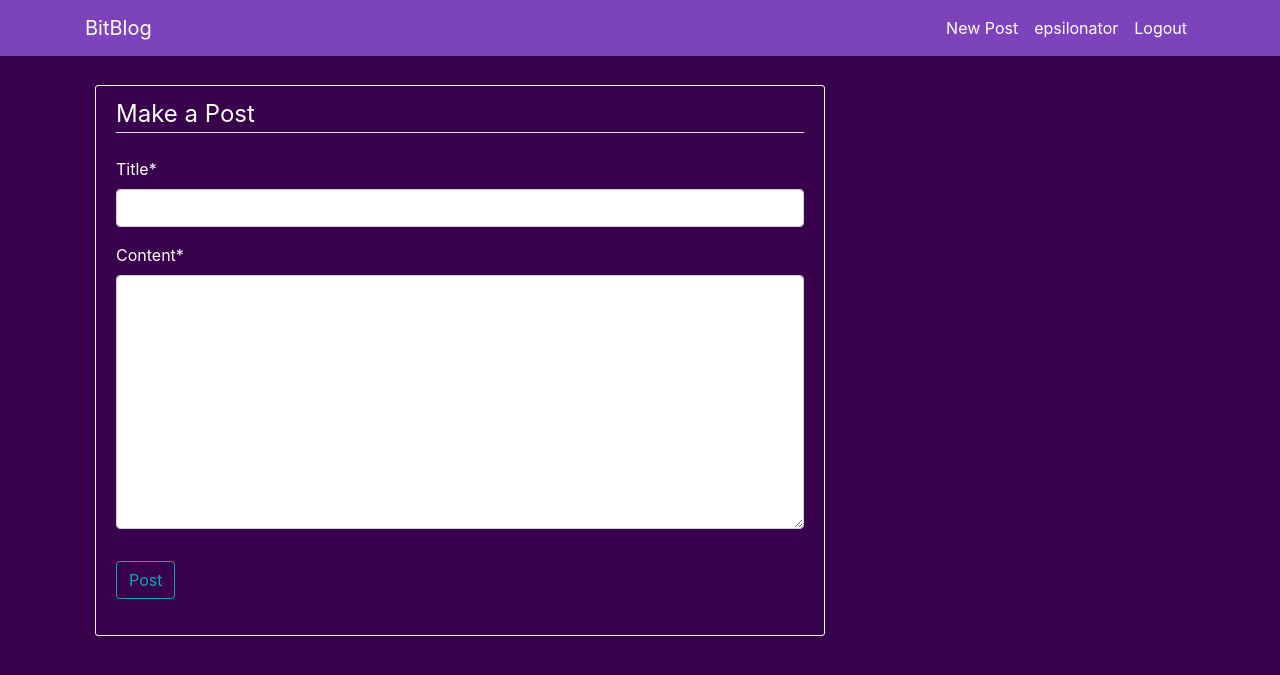
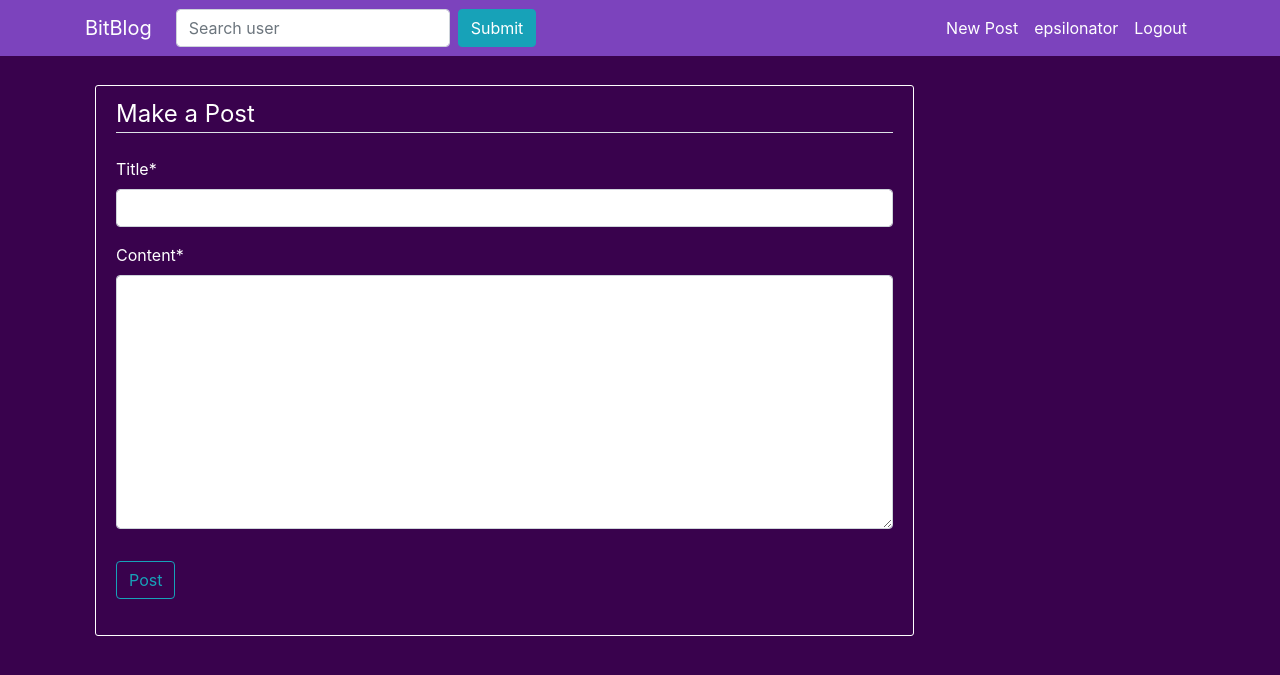
Before and after one commit to clueless-skywatcher/bitblog, a Django app: page /post/create/ in a window 1280 px wide. Shown: the top 675 px of the page. Run offline with Django 3.2, Linux system fonts and the light colour scheme; a user stored in the database is signed in; some libraries are stand-ins or nearby versions.

Commit message:
Added a user search bar and rich text posting feature

```diff
--- a/bitblog/settings.py
+++ b/bitblog/settings.py
@@ -39,6 +39,7 @@ INSTALLED_APPS = [
     'django.contrib.messages',
     'django.contrib.staticfiles',
     'rest_framework',
+    'ckeditor',
     'blog'
 ]
 
--- a/blog/models.py
+++ b/blog/models.py
@@ -4,12 +4,13 @@ from django.contrib.auth.models import User
 from django.urls import reverse
 from django.db.models.signals import post_save
 from django.dispatch import receiver
+from ckeditor.fields import RichTextField
 
 User._meta.get_field('email')._unique = True
 
 class BlogPost(models.Model):
 	title = models.CharField(max_length = 50)
-	content = models.TextField()
+	content = RichTextField()
 	post_date = models.DateTimeField(default = timezone.now)
 	author = models.ForeignKey(User, on_delete = models.CASCADE)
 	votes = models.IntegerField(default = 0)
--- a/blog/templates/blog/base.html
+++ b/blog/templates/blog/base.html
@@ -17,6 +17,10 @@
 	      		</button>
 	      		<div class="collapse navbar-collapse" id="navbarToggle">
 	        		<div class="navbar-nav mr-auto">
+	        			<form class="form-inline my-2 my-lg-0" action="{% url 'search-user' %}" method="get">
+	        				<input type="search" name="searchkey" placeholder="Search user" class="form-control mr-sm-2"/>
+	        				<button class="btn btn-info mr-2" type="submit">Submit</button>
+	        			</form>
 	        		</div>
 	        		{% if user.is_authenticated %}
 		        		<div class="navbar-nav">
--- a/blog/templates/blog/blogpost_form.html
+++ b/blog/templates/blog/blogpost_form.html
@@ -2,11 +2,12 @@
 {% load crispy_forms_tags %}
 
 {% block content %}
-	<div class = "content-section">
+	<div class = "content-section" style="width: 64vw">
 		<form method = "POST">
 			{% csrf_token %}
 			<fieldset class = "form-group">
 				<legend class = "border-bottom mb-4">Make a Post</legend>
+				{{ form.media }}
 				{{ form | crispy }}
 			</fieldset>
 			<div class="form-group">
--- a/blog/templates/blog/post.html
+++ b/blog/templates/blog/post.html
@@ -14,7 +14,7 @@
 				{% endif %}
 			</div>
 			<hr>
-			<p class="article-content">{{ post.content | linebreaks }}</p>
+			<p class="article-content">{{ post.content | safe | linebreaks }}</p>
 			<hr>
 			{% if user.is_authenticated %}
 				<form method = "POST">
--- a/blog/templates/blog/profile.html
+++ b/blog/templates/blog/profile.html
@@ -23,7 +23,7 @@
 						<small class="text-muted">{{ post.post_date }}</small>
 					</div>
 					<h2><a class="article-title" href="{% url 'post' post.id %}">{{ post.title }}</a></h2>
-					<p class="article-content">{{ post.content | linebreaks | truncatewords:"100" }}</p>
+					<p class="article-content">{{ post.content | safe | linebreaks | truncatewords:"100" }}</p>
 					<small class="text-muted">{{ post.blogcomment_set.count }} Comment(s)</small>
 				</div>
 			</article>
--- a/blog/templates/index.html
+++ b/blog/templates/index.html
@@ -9,7 +9,7 @@
 					<small class="text-muted">{{ post.post_date }}</small>
 				</div>
 				<h2><a class="article-title" href="{% url 'post' post.id %}">{{ post.title }}</a></h2>
-				<p class="article-content">{{ post.content | linebreaks | truncatewords:"100" }}</p>
+				<p class="article-content">{{ post.content | safe | linebreaks | truncatewords:"100" }}</p>
 				<small class="text-muted">{{ post.blogcomment_set.count }} Comment(s)</small>
 			</div>
 		</article>
--- a/blog/urls.py
+++ b/blog/urls.py
@@ -10,5 +10,6 @@ urlpatterns = [
 	path('follow/<int:follower>_<int:followed>', follow_user, name = 'follow-user'),
 	path('unfollow/<int:follower>_<int:followed>', unfollow_user, name = 'unfollow-user'),
 	path('profile/<str:username>/followers/', show_followers, name = 'show-followers'),
-    path('profile/<str:username>/following/', show_following, name = 'show-following')
+    path('profile/<str:username>/following/', show_following, name = 'show-following'),
+    path('search/', SearchUserView.as_view(), name = 'search-user')
 ]
--- a/blog/views.py
+++ b/blog/views.py
@@ -196,3 +196,17 @@ def show_following(request, username):
 		'p_user' : p_user,
 		'following' : True
 	})
+
+class SearchUserView(ListView):
+	model = User
+	template_name = 'blog/search_user.html'
+	context_object_name = 'users'
+
+	def get_queryset(self):
+		query = self.request.GET.get('searchkey')
+		return User.objects.filter(username__contains = query)
+
+	def get_context_data(self, **kwargs):
+		context = super().get_context_data(**kwargs)
+		context['searchkey'] = self.request.GET.get('searchkey')
+		return context
```
Also changed, not shown: blog/templates/blog/search_user.html (added, +10 -0 lines), blog/migrations/0012_auto_20200824_1924.py (added), blog/migrations/0013_auto_20200824_1939.py (added), db.sqlite3.
